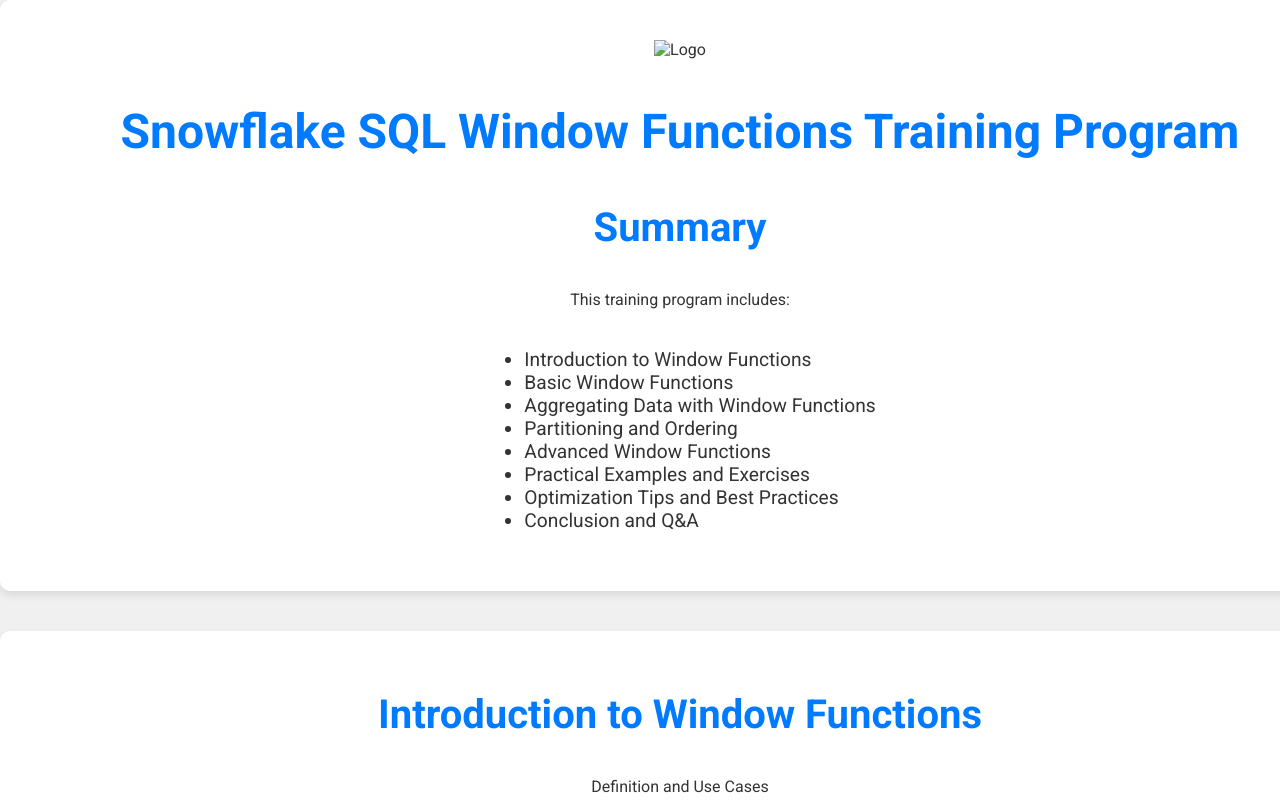
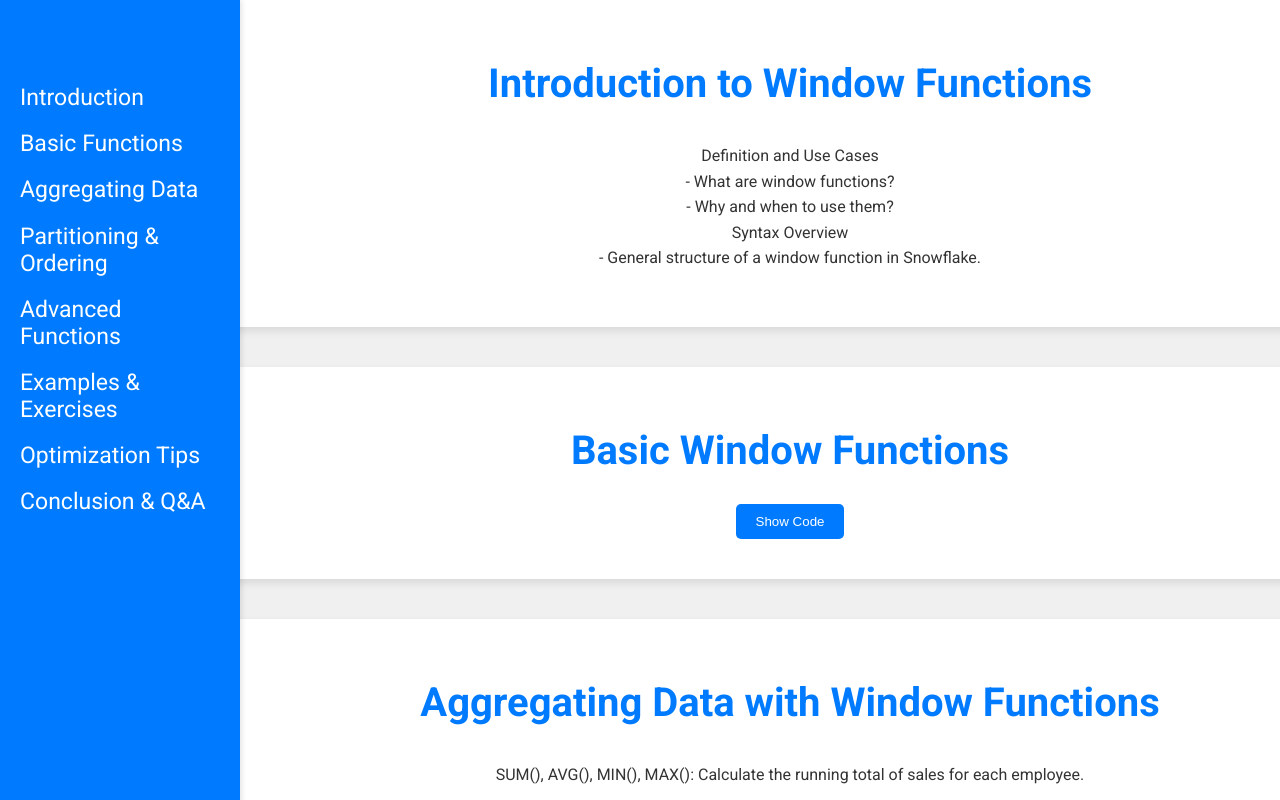
Before and after one commit to Ocommerce-Data/Formation, a plain HTML site: page index.html in a window 1280 px wide. Drawn offline with Linux system fonts and the light colour scheme.

Commit message:
Update index.html

```diff
--- a/index.html
+++ b/index.html
@@ -15,10 +15,44 @@
             margin: 0;
             padding: 0;
             overflow: hidden;
+            display: flex;
+        }
+        .sidebar {
+            position: fixed;
+            top: 0;
+            left: 0;
+            width: 200px;
+            height: 100%;
+            background-color: #007bff;
+            color: white;
+            padding: 20px;
+            box-shadow: 2px 0 5px rgba(0, 0, 0, 0.1);
+            z-index: 1000;
+        }
+        .sidebar h2 {
+            font-size: 1.5em;
+            margin-bottom: 1em;
+        }
+        .sidebar ul {
+            list-style: none;
+            padding: 0;
+        }
+        .sidebar ul li {
+            margin: 1em 0;
+        }
+        .sidebar ul li a {
+            color: white;
+            text-decoration: none;
+            font-size: 1.2em;
+            display: block;
+        }
+        .sidebar ul li a:hover {
+            text-decoration: underline;
         }
         .container {
+            margin-left: 220px;
             height: 100vh;
-            width: 100vw;
+            width: calc(100vw - 220px);
             display: flex;
             flex-direction: column;
             scroll-snap-type: y mandatory;
@@ -89,27 +123,22 @@
     </style>
 </head>
 <body>
+    <div class="sidebar">
+        <h2>Menu</h2>
+        <ul>
+            <li><a href="#intro">Introduction</a></li>
+            <li><a href="#basic">Basic Functions</a></li>
+            <li><a href="#aggregating">Aggregating Data</a></li>
+            <li><a href="#partitioning">Partitioning & Ordering</a></li>
+            <li><a href="#advanced">Advanced Functions</a></li>
+            <li><a href="#examples">Examples & Exercises</a></li>
+            <li><a href="#optimization">Optimization Tips</a></li>
+            <li><a href="#conclusion">Conclusion & Q&A</a></li>
+        </ul>
+    </div>
     <div class="container">
-        <!-- Summary Page -->
-        <div class="slide">
-            <img src="logo.png" alt="Logo" class="logo">
-            <h1>Snowflake SQL Window Functions Training Program</h1>
-            <h2>Summary</h2>
-            <p>This training program includes:</p>
-            <ul>
-                <li>Introduction to Window Functions</li>
-                <li>Basic Window Functions</li>
-                <li>Aggregating Data with Window Functions</li>
-                <li>Partitioning and Ordering</li>
-                <li>Advanced Window Functions</li>
-                <li>Practical Examples and Exercises</li>
-                <li>Optimization Tips and Best Practices</li>
-                <li>Conclusion and Q&A</li>
-            </ul>
-        </div>
-
         <!-- Slide 1 -->
-        <div class="slide">
+        <div id="intro" class="slide">
             <h2>Introduction to Window Functions</h2>
             <p>
                 Definition and Use Cases<br>
@@ -121,7 +150,7 @@
         </div>
 
         <!-- Slide 2 -->
-        <div class="slide">
+        <div id="basic" class="slide">
             <h2>Basic Window Functions</h2>
             <button class="toggle-button" onclick="toggleCode(this)">Show Code</button>
             <pre><code>
@@ -135,7 +164,7 @@ FROM
         </div>
 
         <!-- Slide 3 -->
-        <div class="slide">
+        <div id="aggregating" class="slide">
             <h2>Aggregating Data with Window Functions</h2>
             <p>SUM(), AVG(), MIN(), MAX(): Calculate the running total of sales for each employee.</p>
             <button class="toggle-button" onclick="toggleCode(this)">Show Code</button>
@@ -150,7 +179,7 @@ FROM
         </div>
 
         <!-- Slide 4 -->
-        <div class="slide">
+        <div id="partitioning" class="slide">
             <h2>Partitioning and Ordering</h2>
             <p>PARTITION BY Clause: Calculate total sales for each region.</p>
             <button class="toggle-button" onclick="toggleCode(this)">Show Code</button>
@@ -175,7 +204,7 @@ FROM
         </div>
 
         <!-- Slide 5 -->
-        <div class="slide">
+        <div id="advanced" class="slide">
             <h2>Advanced Window Functions</h2>
             <p>LAG() and LEAD(): Compare current sale quantity with the previous sale quantity for each product.</p>
             <button class="toggle-button" onclick="toggleCode(this)">Show Code</button>
@@ -203,21 +232,21 @@ FROM
         </div>
 
         <!-- Slide 6 -->
-        <div class="slide">
+        <div id="examples" class="slide">
             <h2>Practical Examples and Exercises</h2>
             <p>Hands-on Queries: Perform step-by-step query constructions from simple to complex window functions.</p>
             <p>Real-world Scenarios: Apply window functions to solve a business problem such as finding the top-selling product for each region each month.</p>
         </div>
 
         <!-- Slide 7 -->
-        <div class="slide">
+        <div id="optimization" class="slide">
             <h2>Optimization Tips and Best Practices</h2>
             <p>Performance Considerations: Tips for optimizing window function queries.</p>
             <p>Common Pitfalls: Avoiding common mistakes.</p>
         </div>
 
         <!-- Slide 8 -->
-        <div class="slide">
+        <div id="conclusion" class="slide">
             <h2>Conclusion and Q&A</h2>
             <p>Summary: Recap of key concepts and functions.</p>
             <p>Interactive Q&A: Address participants' questions and clarifying doubts.</p>
@@ -236,6 +265,16 @@ FROM
                 button.textContent = "Show Code";
             }
         }
+
+        // Smooth scrolling
+        document.querySelectorAll('.sidebar a').forEach(anchor => {
+            anchor.addEventListener('click', function(e) {
+                e.preventDefault();
+                document.querySelector(this.getAttribute('href')).scrollIntoView({
+                    behavior: 'smooth'
+                });
+            });
+        });
     </script>
 </body>
 </html>
```
